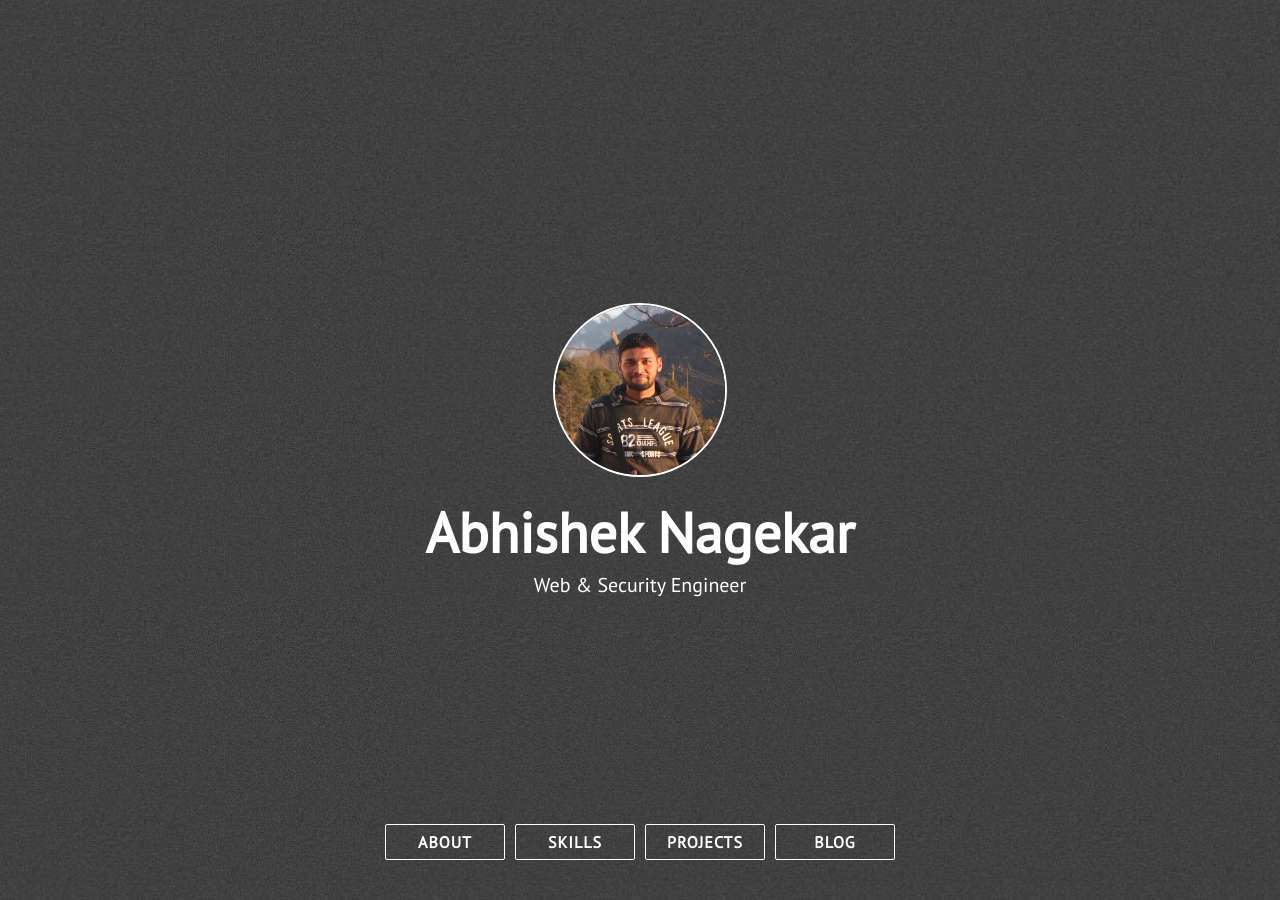
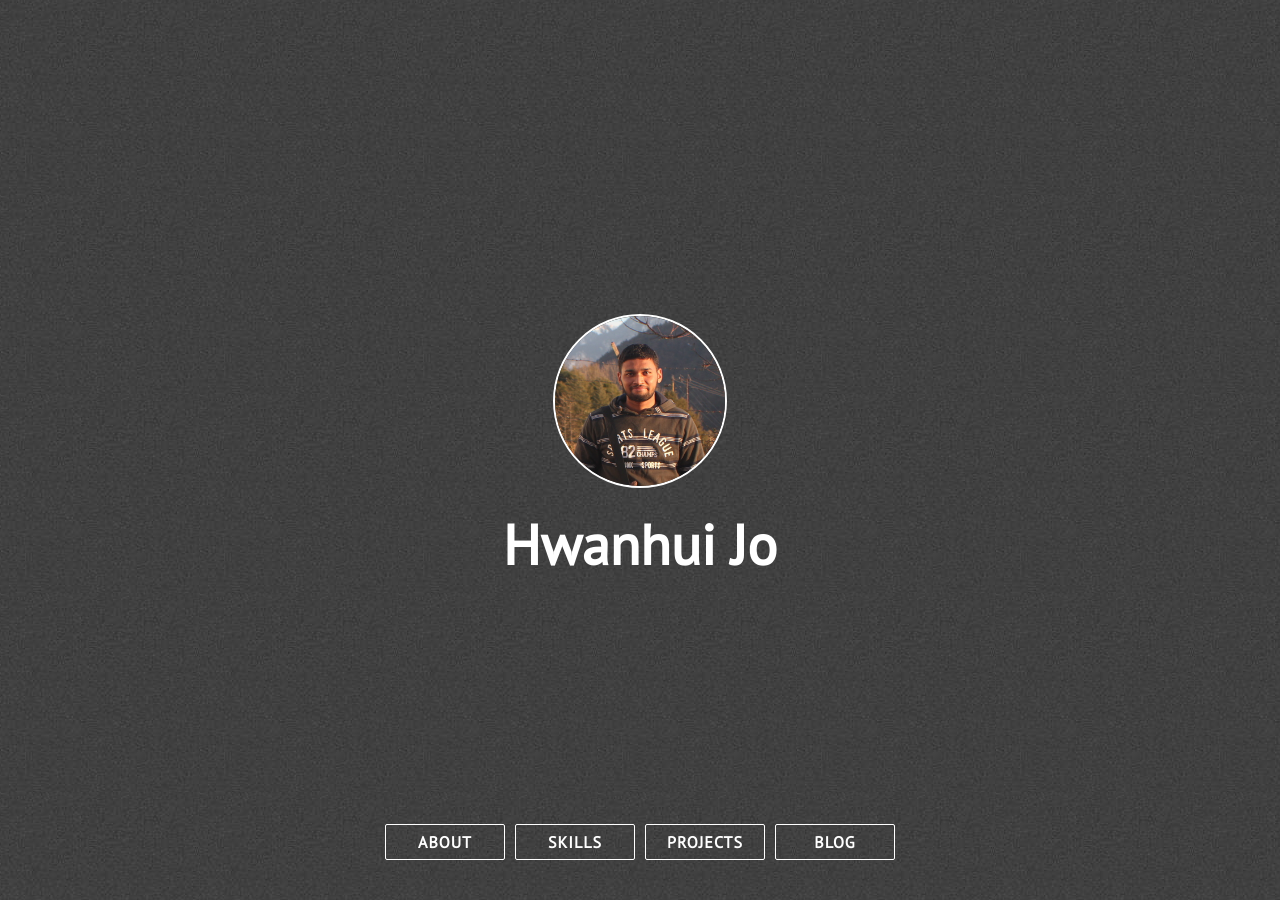
Before and after one commit to Hwanhuii/hwanhui, a Jekyll site: the page built from index.html, in a window 1280 px wide and 900 px high. Built offline with Jekyll 4.4.1, drawn with Linux system fonts in a browser that asks for light colours; nearby versions of some CDN libraries; some of the changed text lies outside the part shown.

Commit message:
change config

```diff
--- a/_config.yml
+++ b/_config.yml
@@ -1,15 +1,15 @@
-title: Abhishek Nagekar
-description: Web & Security Engineer
-site_title: '@abhn - Abhishek Nagekar'
+title: Hwanhui Jo
+description:
+site_title: 'Hwanhui Jo'
 
 # Build settings
 markdown: kramdown
 exclude: [vendor/ruby]
 
 # Personalization
-github_username: abhn
+github_username: Hwanhuii
 blog_url: https://www.nagekar.com
-email: abhishek@nagekar.com
+email: wh020627@gmail.com
 keybase_username: abhn
 twitter_username: abhn_
 reddit_username: abhn
```
